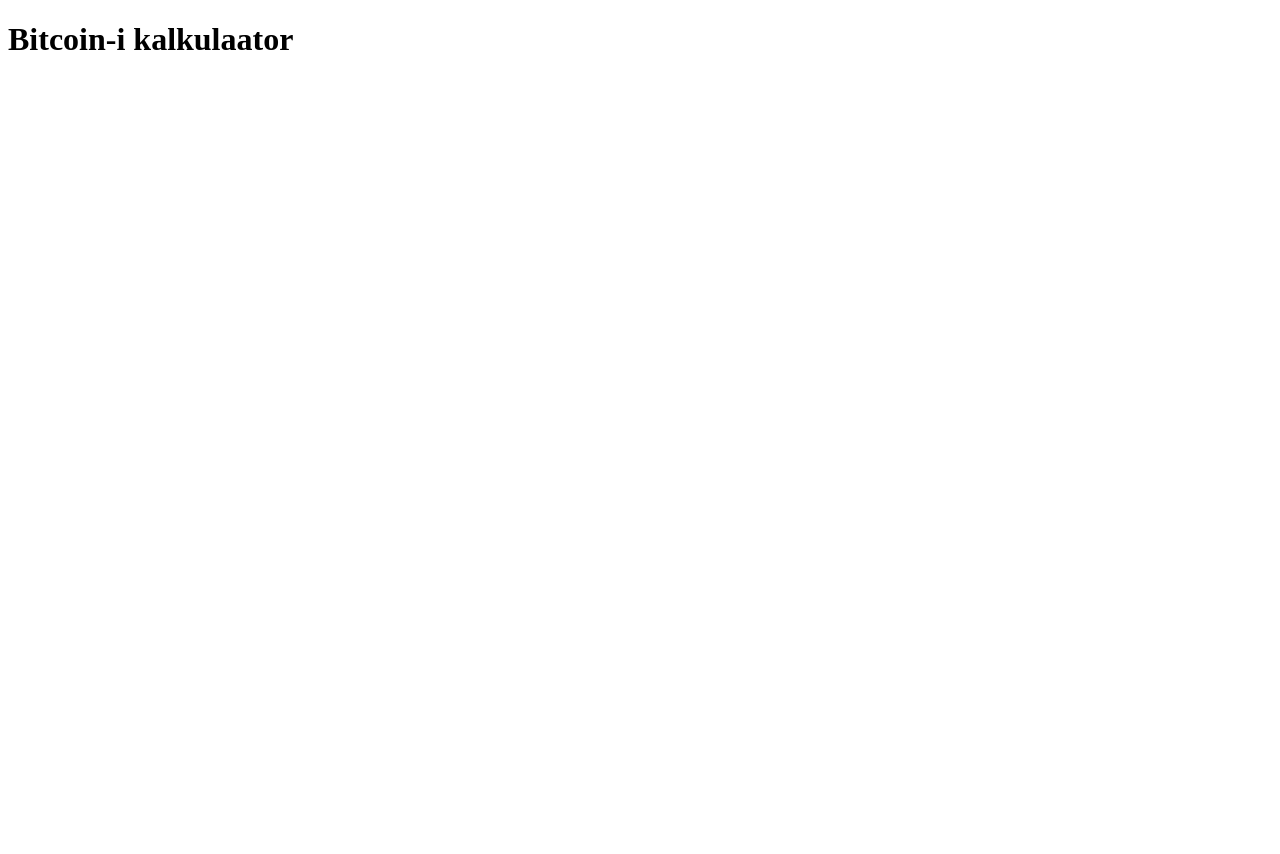
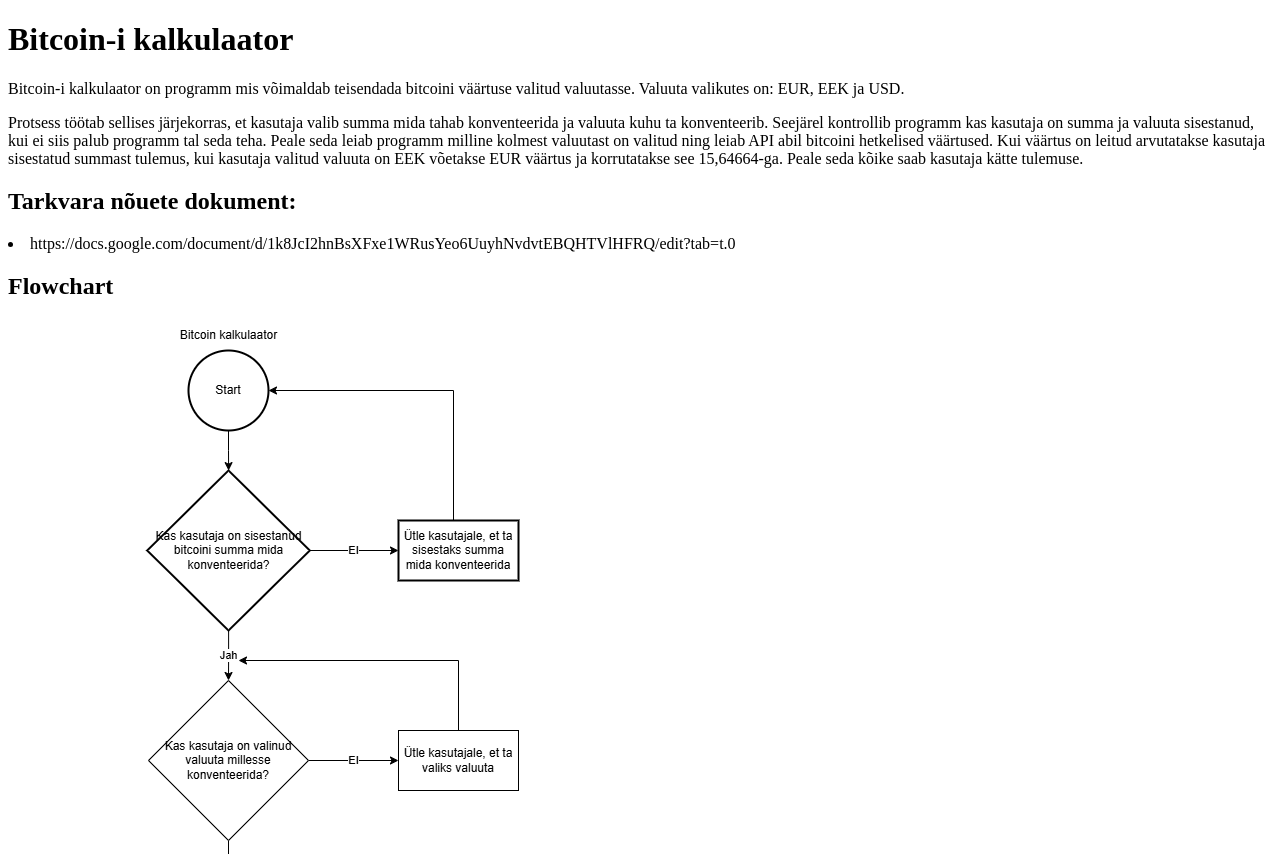
Before and after one commit to KerttuRungi/Targe24, a plain HTML site: page Bitcoincalculator/bitcoin.html in a window 1280 px wide. Shown: the top 854 px of the page. Before the commit the page ends 800 px from the top, so only its background shows below. Drawn offline with Linux system fonts and the light colour scheme.

Commit message:
Bitcoin kalkulaatori commit
Lisasin kõik vajalikud punktid html-i

```diff
--- a/Bitcoincalculator/bitcoin.html
+++ b/Bitcoincalculator/bitcoin.html
@@ -1,6 +1,19 @@
 <!DOCTYPE html>
 <body>
 <h1>Bitcoin-i kalkulaator</h1>
+<p>Bitcoin-i kalkulaator on programm mis võimaldab teisendada bitcoini väärtuse valitud valuutasse. Valuuta valikutes on: EUR, EEK ja USD.</p>
+<p>Protsess töötab sellises järjekorras, et kasutaja valib summa mida tahab konventeerida ja valuuta kuhu ta konventeerib.
+Seejärel kontrollib programm kas kasutaja on summa ja valuuta sisestanud, kui ei siis palub programm tal seda teha.
+Peale seda leiab programm milline kolmest valuutast on valitud ning leiab API abil bitcoini hetkelised väärtused.
+Kui väärtus on leitud arvutatakse kasutaja sisestatud summast tulemus, kui kasutaja valitud valuuta on EEK võetakse EUR väärtus ja korrutatakse see 15,64664-ga.
+Peale seda kõike saab kasutaja kätte tulemuse.
+</p>
+<h2>Tarkvara nõuete dokument:</h2>
+<li>https://docs.google.com/document/d/1k8JcI2hnBsXFxe1WRusYeo6UuyhNvdvtEBQHTVlHFRQ/edit?tab=t.0</li>
+<h2>Flowchart</h2>
+<img src="..\pildid/Bitcoin pildid/Täiendatud bitcoin flowchart.png"/>
+<h2>Minu Repo:</h2>
+<li>https://github.com/KerttuRungi/bitcoin-calculator</li>
 
 <!---Tarkvara nõuete dokument--->
 <!---Flowchart--->
```
Also changed, not shown: pildid/Bitcoin pildid/Täiendatud bitcoin flowchart.png (added).
